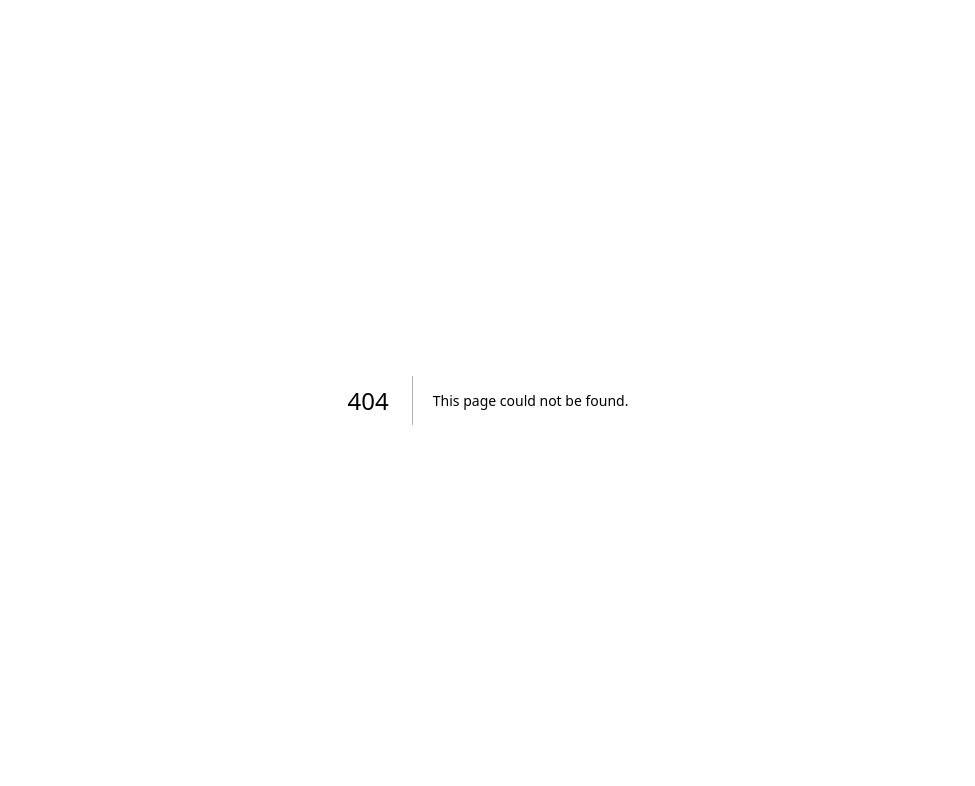
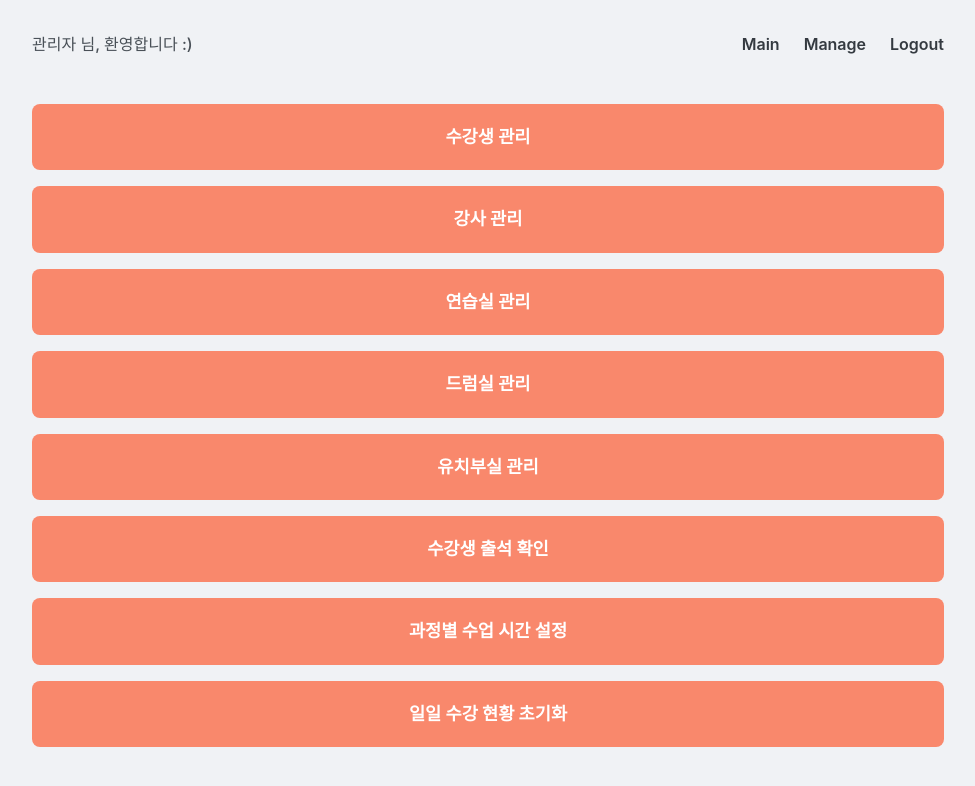
Before and after one commit to lattesmoody/shhoban_piano, a Next.js app: page /setting_manage in a window 1280 px wide. Before the commit this address had no page. Shown: the top 786 px of the page, without its empty margins (152-1127 px from the left). Built offline with nearby package versions, Linux system fonts and the light colour scheme.

Commit message:
[ADD] setting_manage 추가

```diff
--- /dev/null
+++ b/app/setting_manage/page.module.css
@@ -0,0 +1,64 @@
+.container {
+  width: 100%;
+  max-width: 960px;
+  margin: 0 auto;
+  padding: 1.5rem;
+  font-family: 'Pretendard', -apple-system, BlinkMacSystemFont, system-ui, Roboto, 'Helvetica Neue', 'Segoe UI', 'Apple SD Gothic Neo', 'Noto Sans KR', 'Malgun Gothic', 'Apple Color Emoji', 'Segoe UI Emoji', 'Segoe UI Symbol', sans-serif;
+}
+
+.header {
+  display: flex;
+  justify-content: space-between;
+  align-items: center;
+  margin-bottom: 2.5rem;
+  padding: 0.5rem 0;
+  color: #495057;
+}
+
+.welcomeMessage {
+  font-weight: 500;
+}
+
+.nav a {
+  margin-left: 1.5rem;
+  text-decoration: none;
+  color: #343a40;
+  font-weight: 600;
+  transition: color 0.2s ease-in-out;
+}
+
+.nav a:hover {
+  color: #000;
+}
+
+.mainContent {
+  width: 100%;
+}
+
+.menuGrid {
+  display: grid;
+  gap: 1rem;
+}
+
+.menuButton {
+  display: block;
+  width: 100%;
+  padding: 1.25rem;
+  background-color: #F9886C; /* 이미지와 유사한 코랄 색상 */
+  color: white;
+  border: none;
+  border-radius: 8px;
+  font-size: 1.1rem;
+  font-weight: 700;
+  text-align: center;
+  cursor: pointer;
+  transition: background-color 0.2s ease-in-out, transform 0.1s ease-in-out;
+}
+
+.menuButton:hover {
+  background-color: #F87251; /* 호버 시 약간 더 진한 색상 */
+}
+
+.menuButton:active {
+  transform: scale(0.99); /* 클릭 시 미세한 축소 효과 */
+}
--- /dev/null
+++ b/app/setting_manage/page.tsx
@@ -0,0 +1,43 @@
+import styles from './page.module.css';
+
+
+// 관리 메뉴 항목 배열
+const adminMenuItems = [
+  '수강생 관리',
+  '강사 관리',
+  '연습실 관리',
+  '드럼실 관리',
+  '유치부실 관리',
+  '수강생 출석 확인',
+  '과정별 수업 시간 설정',
+  '일일 수강 현황 초기화',
+];
+
+export default function AdminDashboard() {
+  return (
+    <div className={styles.container}>
+      {/* 상단 헤더 */}
+      <header className={styles.header}>
+        <div className={styles.welcomeMessage}>
+          <span>관리자 님, 환영합니다 :)</span>
+        </div>
+        <nav className={styles.nav}>
+          <a href="#">Main</a>
+          <a href="#">Manage</a>
+          <a href="#">Logout</a>
+        </nav>
+      </header>
+
+      {/* 메인 컨텐츠 (메뉴 버튼) */}
+      <main className={styles.mainContent}>
+        <div className={styles.menuGrid}>
+          {adminMenuItems.map((item, index) => (
+            <button key={index} className={styles.menuButton}>
+              {item}
+            </button>
+          ))}
+        </div>
+      </main>
+    </div>
+  );
+}
```
